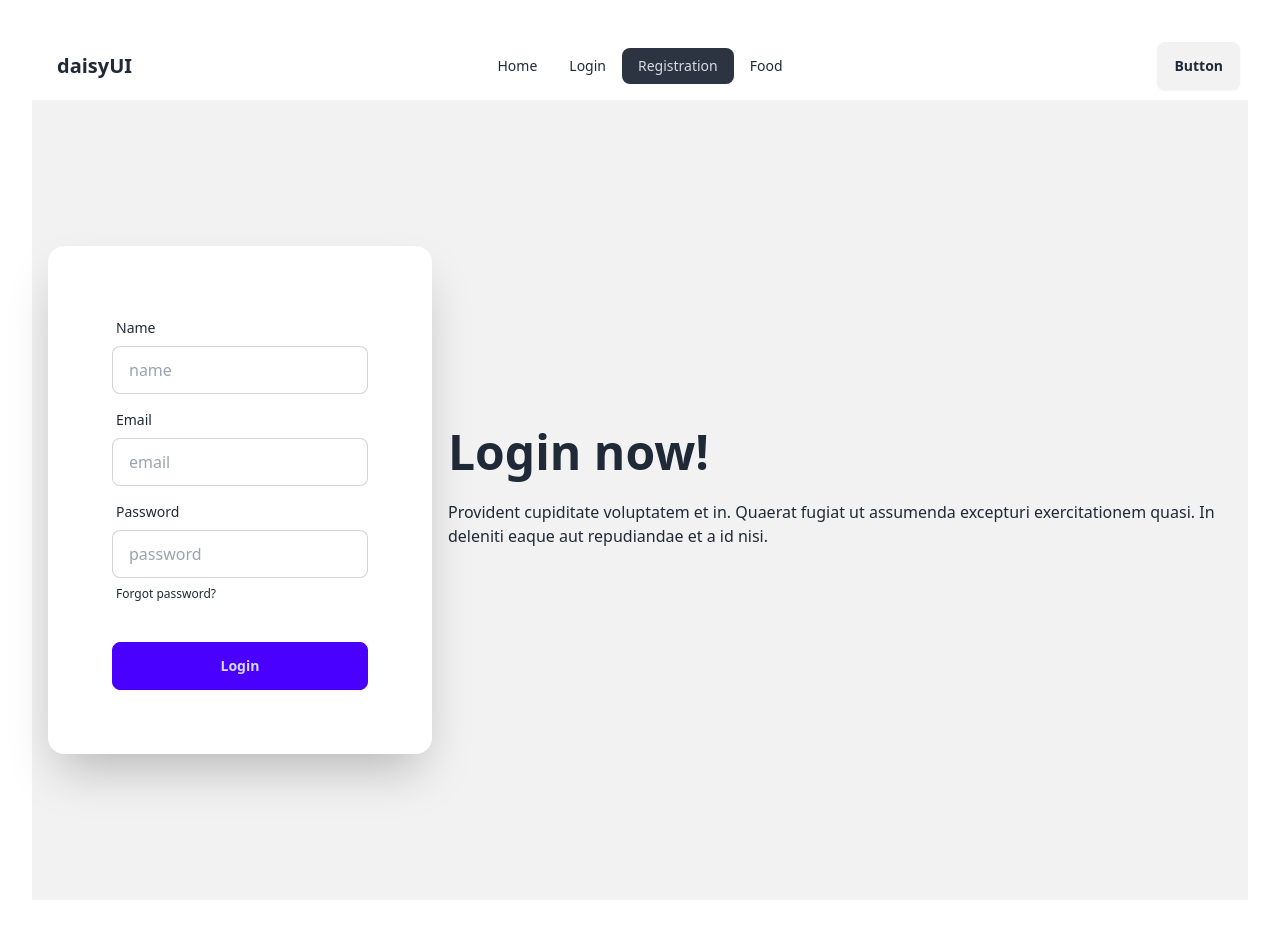
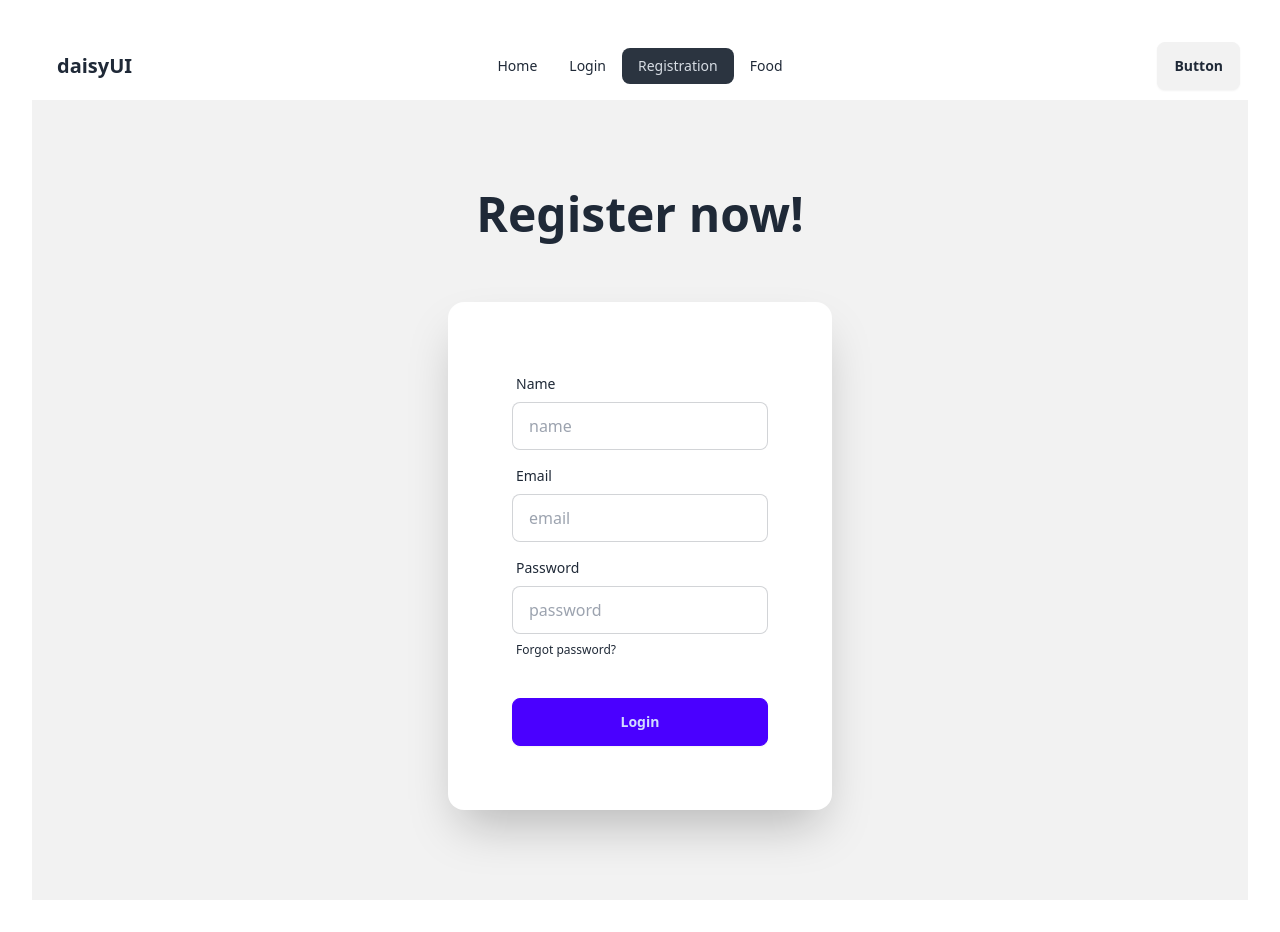
Before and after one commit to Jayedjb765/Private-Route, a React (Vite) app: page /reg in a window 1280 px wide. Built offline with nearby package versions, Linux system fonts and the light colour scheme.

Commit message:
Rgister page using firebase

```diff
--- a/src/Components/Login/Login.jsx
+++ b/src/Components/Login/Login.jsx
@@ -9,13 +9,11 @@ const Login = () => {
     }
     return (
         <div className="hero bg-base-200 min-h-screen">
-      <div className="hero-content flex-col lg:flex-row-reverse">
+      <div className="hero-content flex-col ">
         <div className="text-center lg:text-left">
           <h1 className="text-5xl font-bold">Login now!</h1>
           <p className="py-6">
-            Provident cupiditate voluptatem et in. Quaerat fugiat ut assumenda
-            excepturi exercitationem quasi. In deleniti eaque aut repudiandae et
-            a id nisi.
+
           </p>
         </div>
         <div className="card bg-base-100 w-full max-w-sm shrink-0 shadow-2xl">
--- a/src/Components/Register/Register.jsx
+++ b/src/Components/Register/Register.jsx
@@ -1,21 +1,30 @@
+import { useContext } from "react";
+import { AuthContext } from "../../AuthProvider/AuthProvider";
+
 const Register = () => {
+    const {createuser} =  useContext(AuthContext);
     const hadelregister =  e =>{
         e.preventDefault();
         const name  =  e.target.name.value;
         const email =  e.target.email.value;
         const password  =  e.target.password.value;
-        console.log(name,email,password)
+        createuser(email,password)
+        .then(result =>{
+            console.log(result.user)
+        })
+        .catch(error =>{
+            console.log(error.message);
+        })
+
 
     }
   return (
     <div className="hero bg-base-200 min-h-screen">
-      <div className="hero-content flex-col lg:flex-row-reverse">
+      <div className="hero-content flex-col ">
         <div className="text-center lg:text-left">
-          <h1 className="text-5xl font-bold">Login now!</h1>
+          <h1 className="text-5xl font-bold">Register now!</h1>
           <p className="py-6">
-            Provident cupiditate voluptatem et in. Quaerat fugiat ut assumenda
-            excepturi exercitationem quasi. In deleniti eaque aut repudiandae et
-            a id nisi.
+
           </p>
         </div>
         <div className="card bg-base-100 w-full max-w-sm shrink-0 shadow-2xl">
--- a/src/main.jsx
+++ b/src/main.jsx
@@ -10,6 +10,7 @@ import Root from './Components/Root/Root.jsx';
 import Login from './Components/Login/Login.jsx';
 import Register from './Components/Register/Register.jsx';
 import Food from './Components/Food/Food.jsx';
+import AuthProvider from './AuthProvider/AuthProvider.jsx';
 const router = createBrowserRouter([
   {
     path: "/",
@@ -34,6 +35,8 @@ const router = createBrowserRouter([
 
 createRoot(document.getElementById('root')).render(
   <StrictMode>
+  <AuthProvider>
   <RouterProvider router={router} />
+  </AuthProvider>
   </StrictMode>,
 )
```
